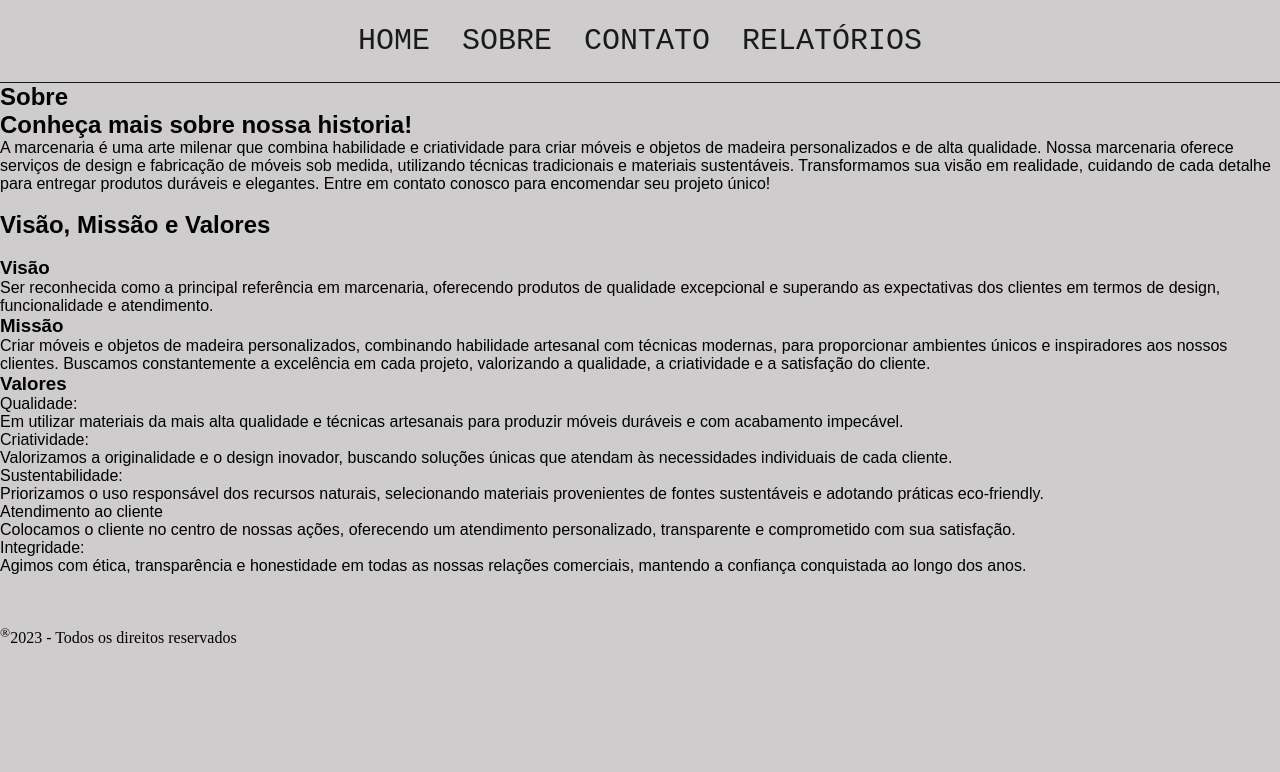
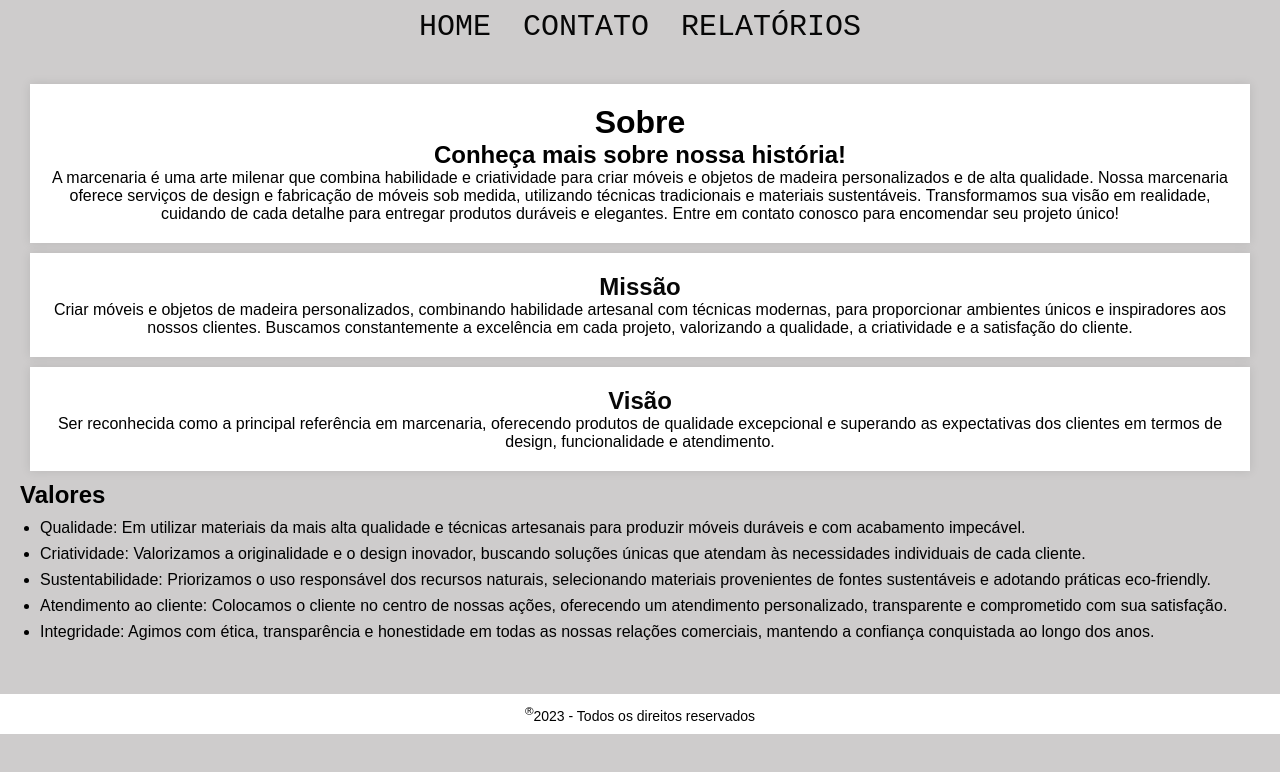
Before and after one commit to JanerioGu/TrabalhoHTML, a plain HTML site: page sobre v1.html in a window 1280 px wide. Drawn offline with Linux system fonts and the light colour scheme.

Commit message:
Add files via upload
Alterações Lucas

```diff
--- a/sobre v1.html
+++ b/sobre v1.html
@@ -1,71 +1,82 @@
 <!DOCTYPE html>
 <html lang="pt-br">
+
 <head>
   <meta charset="UTF-8">
   <meta http-equiv="X-UA-Compatible" content="IE=edge">
   <meta name="viewport" content="width=device-width, initial-scale=1.0">
   <title>PRINCIPAL</title>
-    <link rel="stylesheet" href="style.css">
+  <link rel="stylesheet" href="sobreStyle.css">
 </head>
+
 <body>
   <header class="cabecalho">
     <nav class="cabecalho-menu">
       <a class="menu-pagina" href="index.html">HOME</a>
-
-          <a class="menu-pagina" href="sobre.html">SOBRE</a>
-
       <a class="menu-pagina" href="contact.html">CONTATO</a>
-
       <a class="menu-pagina" href="relatorio.html">RELATÓRIOS</a>
     </nav>
   </header>
 
-  <main class="conteudo">
-      <section class="conteudo-principal">
-        <div>
+  <main class="conteudo-sobre">
+    <section class="conteudo-principal-sobre">
+      <div class="card-sobre">
         <h1>Sobre</h1>
-          <h2>Conheça mais sobre nossa historia!</h2>
-            <p>A marcenaria é uma arte milenar que combina habilidade e criatividade para criar móveis e objetos de madeira personalizados e de alta qualidade. Nossa marcenaria oferece serviços de design e fabricação de móveis sob medida, utilizando técnicas tradicionais e materiais sustentáveis. Transformamos sua visão em realidade, cuidando de cada detalhe para entregar produtos duráveis e elegantes. Entre em contato conosco para encomendar seu projeto único!
-              <br>
-              <br>
+        <h2>Conheça mais sobre nossa história!</h2>
+        <p>A marcenaria é uma arte milenar que combina habilidade e criatividade para criar móveis e objetos de madeira
+          personalizados e de alta qualidade. Nossa marcenaria oferece serviços de design e fabricação de móveis sob
+          medida, utilizando técnicas tradicionais e materiais sustentáveis. Transformamos sua visão em realidade,
+          cuidando de cada detalhe para entregar produtos duráveis e elegantes. Entre em contato conosco para encomendar
+          seu projeto único!
         </p>
+      </div>
 
-          <h2>Visão, Missão e Valores</h2>
-           <br>
+      <div class="card-missao">
+        <h2>Missão</h2>
+        <p>Criar móveis e objetos de madeira personalizados, combinando habilidade artesanal com técnicas modernas, para
+          proporcionar ambientes únicos e inspiradores aos nossos clientes. Buscamos constantemente a excelência em cada
+          projeto, valorizando a qualidade, a criatividade e a satisfação do cliente.
+        </p>
+      </div>
 
-           <h3>Visão</h3>
-            Ser reconhecida como a principal referência em marcenaria, oferecendo produtos de qualidade excepcional e superando as expectativas dos clientes em termos de design, funcionalidade e atendimento.
+      <div class="card-visao">
+        <h2>Visão</h2>
+        <p>Ser reconhecida como a principal referência em marcenaria, oferecendo produtos de qualidade excepcional e
+          superando as expectativas dos clientes em termos de design, funcionalidade e atendimento.
+        </p>
+      </div>
 
-           <h3>Missão</h3>
-            Criar móveis e objetos de madeira personalizados, combinando habilidade artesanal com técnicas modernas, para proporcionar ambientes únicos e inspiradores aos nossos clientes. Buscamos constantemente a excelência em cada projeto, valorizando a qualidade, a criatividade e a satisfação do cliente.
-
-           <h3>Valores</h3>
+      <div class="card-valores">
+        <h2>Valores</h2>
         <ul>
-               <li>Qualidade:</li>
-                   Em utilizar materiais da mais alta qualidade e técnicas artesanais para produzir móveis duráveis e com acabamento impecável.
-               <li>Criatividade:</li>
-                   Valorizamos a originalidade e o design inovador, buscando soluções únicas que atendam às necessidades individuais de cada cliente.
-               <li>Sustentabilidade:</li>
-                   Priorizamos o uso responsável dos recursos naturais, selecionando materiais provenientes de fontes sustentáveis e adotando práticas eco-friendly.
-               <li>Atendimento ao cliente</li>
-                   Colocamos o cliente no centro de nossas ações, oferecendo um atendimento personalizado, transparente e comprometido com sua satisfação.
-               <li>Integridade:</li>
-                   Agimos com ética, transparência e honestidade em todas as nossas relações comerciais, mantendo a confiança conquistada ao longo dos anos.
-
+          <li>Qualidade: Em utilizar materiais da mais alta qualidade e técnicas artesanais para produzir móveis
+            duráveis e com
+            acabamento impecável.
+          </li>
+          <li>Criatividade: Valorizamos a originalidade e o design inovador, buscando soluções únicas que atendam às
+            necessidades
+            individuais de cada cliente.
+          </li>
+          <li>Sustentabilidade: Priorizamos o uso responsável dos recursos naturais, selecionando materiais provenientes
+            de fontes
+            sustentáveis e adotando práticas eco-friendly.
+          </li>
+          <li>Atendimento ao cliente: Colocamos o cliente no centro de nossas ações, oferecendo um atendimento
+            personalizado, transparente e
+            comprometido com sua satisfação.
+          </li>
+          <li>Integridade: Agimos com ética, transparência e honestidade em todas as nossas relações comerciais,
+            mantendo a confiança
+            conquistada ao longo dos anos.
+          </li>
         </ul>
       </div>
-
-
-      </section>
-
-      <section>
-
-
     </section>
   </main>
 
-  <footer>
+  <footer class="FinalDaPag">
     <p><sup>&reg;</sup>2023 - Todos os direitos reservados</p>
   </footer>
 </body>
+
 </html>
--- /dev/null
+++ b/sobreStyle.css
@@ -0,0 +1,118 @@
+* {
+    margin: 0;
+    padding: 0;
+    text-decoration: none;
+    box-sizing: border-box;
+}
+
+body {
+    background: #cecccc;
+    font-family: Arial, Helvetica, sans-serif;
+}
+main{
+    min-height: 80vh;
+
+}
+
+.cabecalho {
+    font-family: 'Courier New', Courier, monospace;
+    display: flex;
+    flex-direction: row;
+    align-items: center;
+    justify-content: space-around;
+    padding: 10px;
+    min-height: 5vh;
+}
+
+.cabecalho-menu {
+    display: flex;
+    gap: 32px;
+}
+
+.menu-pagina {
+    color: #1A1A1A;
+    font-weight: 400;
+    font-size: 30px;
+    text-decoration: none;
+}
+
+.conteudo-sobre {
+    padding: 20px;
+}
+
+.card-sobre {
+    background: #fff;
+    box-shadow: 0 0 10px rgba(0, 0, 0, 0.1);
+    padding: 20px;
+    margin: 10px;
+    text-align: center;
+}
+
+.card-missao,
+.card-visao {
+    background: #fff;
+    box-shadow: 0 0 10px rgba(0, 0, 0, 0.1);
+    padding: 20px;
+    margin: 10px;
+    text-align: center;
+    flex: 1;
+}
+
+.card-missao h2,
+.card-visao h2 {
+    color: #070707;
+}
+
+ul {
+    list-style-type: disc;
+    padding-left: 20px;
+    margin-top: 10px;
+}
+
+.FinalDaPag {
+    text-align: center;
+    padding: 10px;
+    background: #fff;
+    min-height: 5vh;
+}
+
+h1 {
+    font-size: 32px;
+}
+
+h2 {
+    font-size: 24px;
+}
+
+h3 {
+    font-size: 20px;
+}
+
+
+.menu-pagina {
+    text-decoration: none;
+    color: #070707;
+}
+
+
+.card-missao p,
+.card-visao p {
+    font-size: 16px;
+}
+
+
+ul li {
+    margin: 8px 0;
+    font-size: 16px;
+}
+
+
+.FinalDaPag p {
+    font-size: 14px;
+}
+
+
+.FinalDaPag a {
+    min-height: 5vh;
+    padding-top: 10px;
+}
--- a/style.css
+++ b/style.css
@@ -14,7 +14,8 @@ body {
     flex-direction: row;
     align-items: center;
     justify-content: space-around;
-    padding: 24px;
+    padding: 10px;
+    min-height: 5vh;
 }
 
 .cabecalho-menu {
@@ -33,23 +34,22 @@ body {
     font-family: Arial, Helvetica, sans-serif;
     border-top: 0.2px solid #1A1A1A;
     margin-bottom: 50px;
+    min-height: 85vh;
+}
+
+.centerH1 {
+    text-align: center;
+    padding: 10px;
 }
 
 .conteudo-principal {
-    font-family: Arial, Helvetica, sans-serif;
     display: flex;
-    flex-direction: column;
+    padding-top: 5%;
+    flex-direction: row;
     align-items: center;
     justify-content: space-around;
-}
-
-.conteudo-principal-escrito {
-    display: flex;
-    flex-direction: column;
-    align-items: center;
-    justify-content: center;
-    text-align: center;
-    font-size: 30px;
+    flex-wrap: wrap;
+    gap: 15px;
 }
 
 .comprar {
@@ -58,26 +58,34 @@ body {
     border: none;
     border-radius: 10px;
     cursor: pointer;
+    margin-top: 10px;
+    margin-bottom: 10px;
+    /* Adicionando margem superior e inferior para separar os botões das imagens */
 }
 
 .comprar:hover {
     background: #53a7ea;
 }
 
-
 .conteudo-principal-img {
     display: flex;
-    flex-direction: row;
+    flex-direction: column;
     align-items: center;
-    justify-content: space-around;
+    justify-content: center;
     gap: 20px;
 }
 
 .conteudo-principal-img img {
-    max-width: 100%;
-    height: auto;
+    max-width: 320px;
+    /* Alterado para 320px */
+    height: 320px;
+    /* Alterado para 320px */
 }
 
+.FinalDaPag {
+    min-height: 5vh;
+    padding-top: 10px;
+}
 
 #container {
     font-family: Arial, Helvetica, sans-serif;
@@ -151,7 +159,6 @@ label {
 
 button {
     font-family: Arial, Helvetica, sans-serif;
-    margin-left: 100px;
     padding: 12px 20px;
     font-size: 16px;
 }
@@ -162,7 +169,6 @@ table {
     width: 80%;
     margin: auto;
 }
-
 
 table th,
 table td {
@@ -176,9 +182,8 @@ table th {
     background-color: #9d9d9d;
 }
 
-.titulorelatorio{
+.titulorelatorio {
     font-family: Arial, Helvetica, sans-serif;
     text-align: center;
     padding: 24px;
-
 }
```
Also changed, not shown: contact.html (+6 -10 lines), index.html (+29 -18 lines), relatorio.html (+6 -3 lines). Lines whose indentation alone changed are shown as unchanged.
